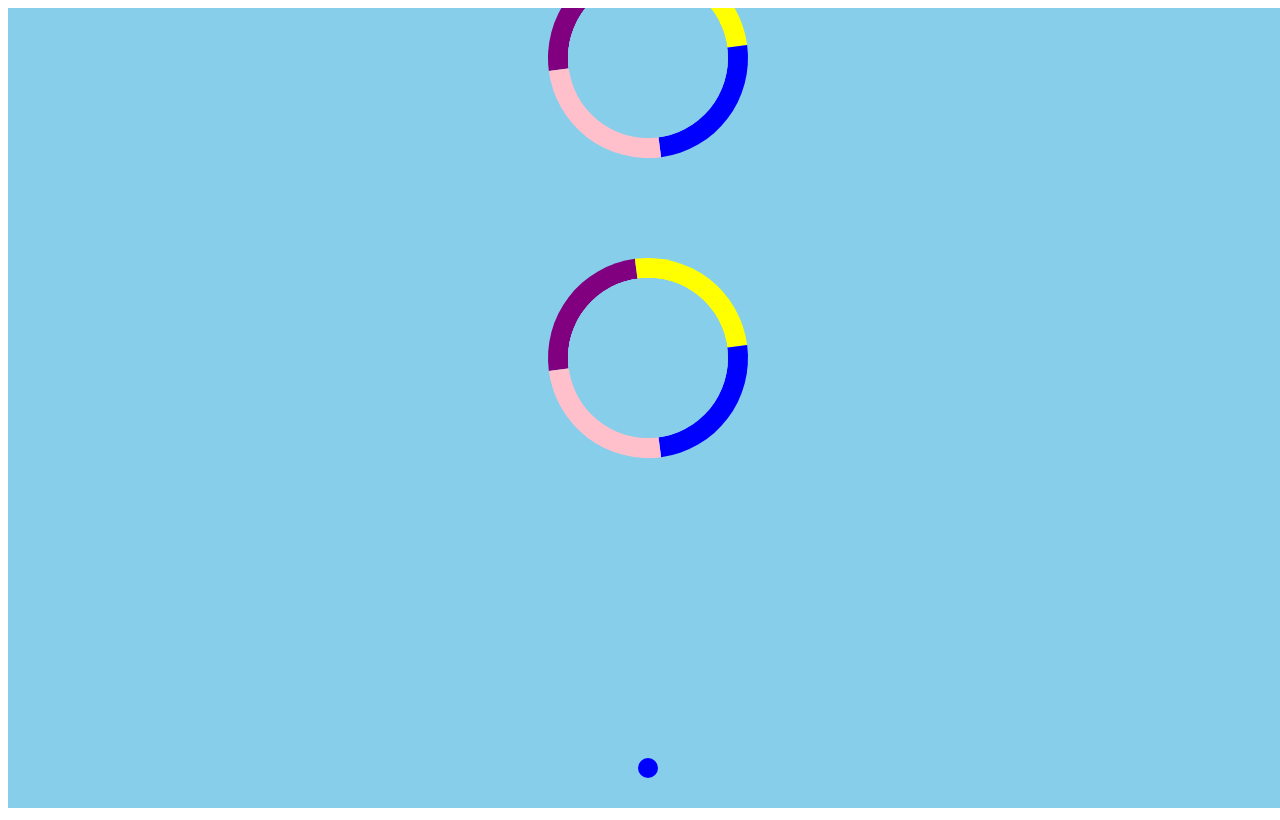
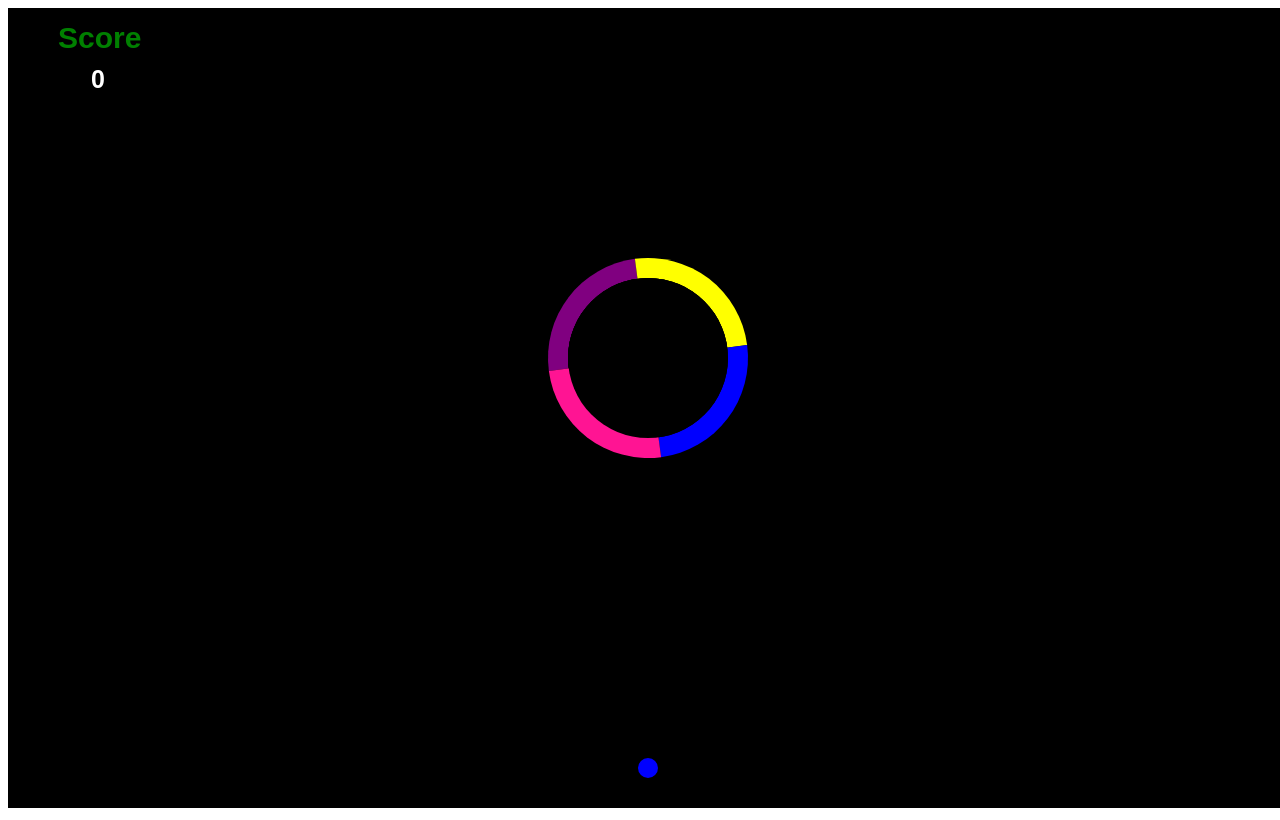
Before and after one commit to saisandhya01/delta-task-2, a plain HTML site: page index.html in a window 1280 px wide. Drawn offline with Linux system fonts and the light colour scheme.

Commit message:
Fix: Collision detection

```diff
--- a/index.html
+++ b/index.html
@@ -1,12 +1,12 @@
 <!DOCTYPE html>
 <html>
     <head>
-    <title>Color Picker</title>
+    <title>Color Switch</title>
     <link href="./style.css" type="text/css" rel="stylesheet">
     </head>
     <body>
         <canvas id="canvas" width="300" height="300">
-
+           Oops,your browser does not support the application.
         </canvas>
         <script src="./script.js" type="text/javascript"></script>
     </body>
--- a/script.js
+++ b/script.js
@@ -2,10 +2,24 @@ let canvas=document.getElementById('canvas');
 canvas.width=window.innerWidth;
 canvas.height=window.innerHeight;
 let c=canvas.getContext('2d');
+
+//to stop the game when the ball hits the wrong color
 function stopGame(){
     window.location.reload();
+}
+let totalScore=0;
+let colors=['purple','deeppink','yellow','blue'];
 
+//function to display the score
+function score(){
+    c.fillStyle='green';
+    c.font="bold 30px Arial";
+    c.fillText('Score',50,40);
+    c.fillStyle='white';
+    c.font="bold 25px Arial";
+    c.fillText(totalScore,83,80);
 }
+
 class Wheel{
     constructor(y,startAngle,endAngle,color){
         this.y=y
@@ -29,15 +43,11 @@ class Wheel{
     drawCircle(){
         c.beginPath()
         c.arc(canvas.width/2,this.y,80,0,Math.PI*2,false)
-        c.fillStyle='skyblue'
+        c.fillStyle='black'
         c.closePath()
         c.fill()
     }
-    getDistance(y1,y2){
-        this.y=y1
-        let yDistance=y2-this.y
-        return Math.sqrt(Math.pow(yDistance,2))
-    }
+
 }
 class Ball{
     constructor(y,dy,color){
@@ -46,6 +56,7 @@ class Ball{
         this.color=color
     }
     draw(){
+        c.globalAlpha=1
         c.beginPath()
         c.arc(canvas.width/2,this.y,10,0,Math.PI*2,false)
         c.fillStyle=this.color
@@ -66,48 +77,63 @@ canvas.onclick=()=>{
    ball.update(ball.y,-10);
 
 }
+function collisionDetection(a,b,c,d){
+    if(a>c && a<b){
+        let colorBall=ball.color;
+        let colorWheel=d;
+        if(colorBall.localeCompare(colorWheel)===0){
+            return false;
+        }
+        else{
+            console.log('is this working?')
+            return true;
+        }
+    }
+    else{
+        return false;
+    }
+
+}
 
 let objects=[];
 let y=canvas.height/2-50;
 function init(){
 
-    for(let i=0;i<10;i++){
+    for(let i=0;i<1;i++){
       var wheel=new Wheel(y,0,Math.PI/2,'purple');
       objects.push(wheel);
       var wheel1=new Wheel(y,(Math.PI/2),Math.PI,'yellow');
       objects.push(wheel1);
       var wheel2=new Wheel(y,Math.PI,Math.PI/2*3,'blue');
       objects.push(wheel2);
-      var wheel3=new Wheel(y,(Math.PI/2*3),Math.PI*2,'pink');
+      var wheel3=new Wheel(y,(Math.PI/2*3),Math.PI*2,'deeppink');
       objects.push(wheel3);
-      y-=300;
+
     }
 }
+
 function drawFrame(){
     c.clearRect(0,0,canvas.width,canvas.height);
+    //score
+    score();
     //tapping ball
     ball.draw();
     if(ball.y<canvas.height-40){
     ball.dy+=1;
     ball.update(ball.y,ball.dy);
     }
-    //obstacle 1-wheel
+    //obstacles
     objects.forEach(object => {
         object.update();
         object.drawCircle();
-        let b=ball.color;
-        let o=object.color;
         /*
-        if(object.getDistance(object.y,ball.y)<110){
-            if(b.localeCompare(o)===0){
-                console.log(ball.color)
-            }
-        } */
-
         if(ball.y<canvas.height/2+50){
             object.y+=1;
         }
-
+        */
+       if(collisionDetection(ball.y-10,object.y+100,object.y-100,object.color)){
+           stopGame();
+       }
     });
     requestAnimationFrame(drawFrame)
 }
--- a/style.css
+++ b/style.css
@@ -1,5 +1,5 @@
 #canvas{
-    background-color: skyblue;
+    background-color: black;
     margin:0;
     cursor: pointer;
 }
```
